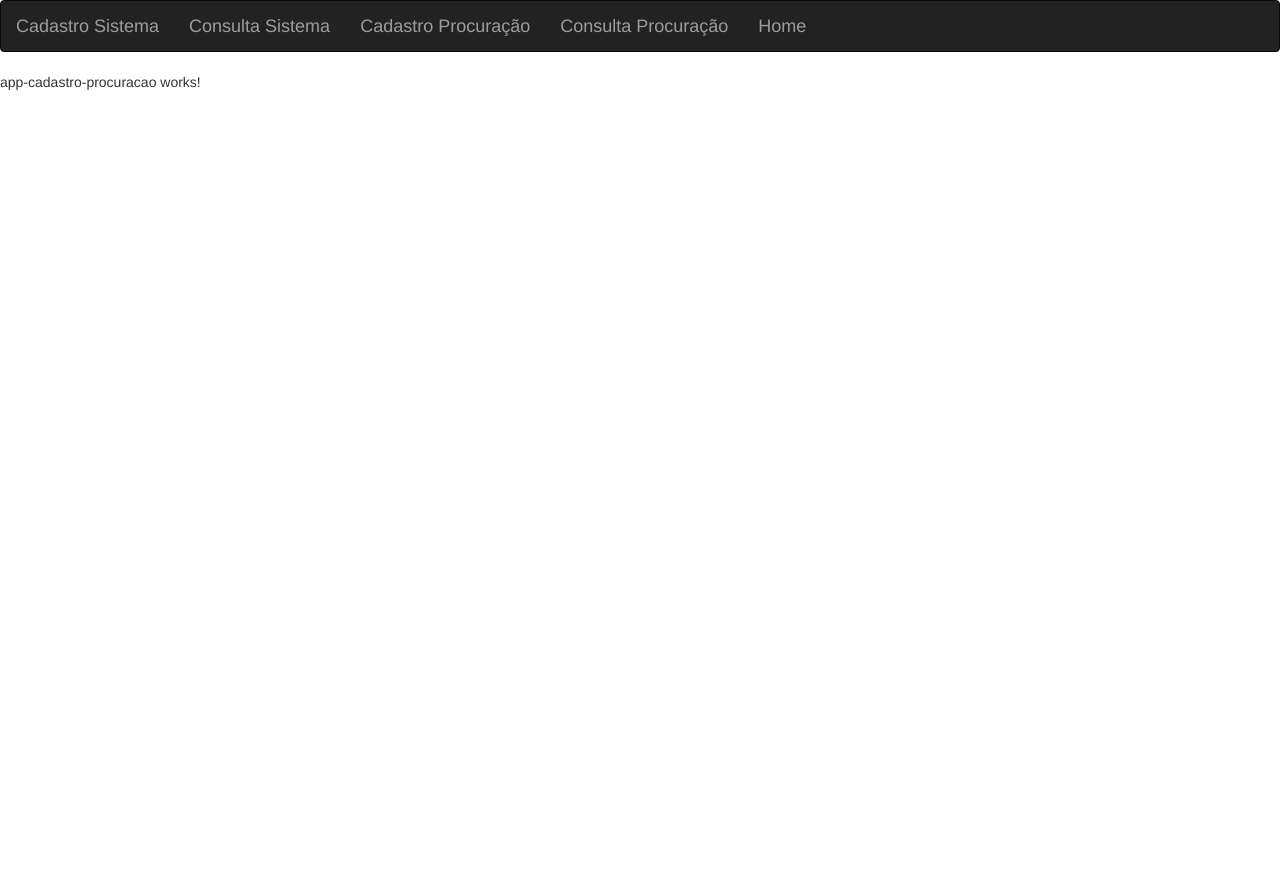
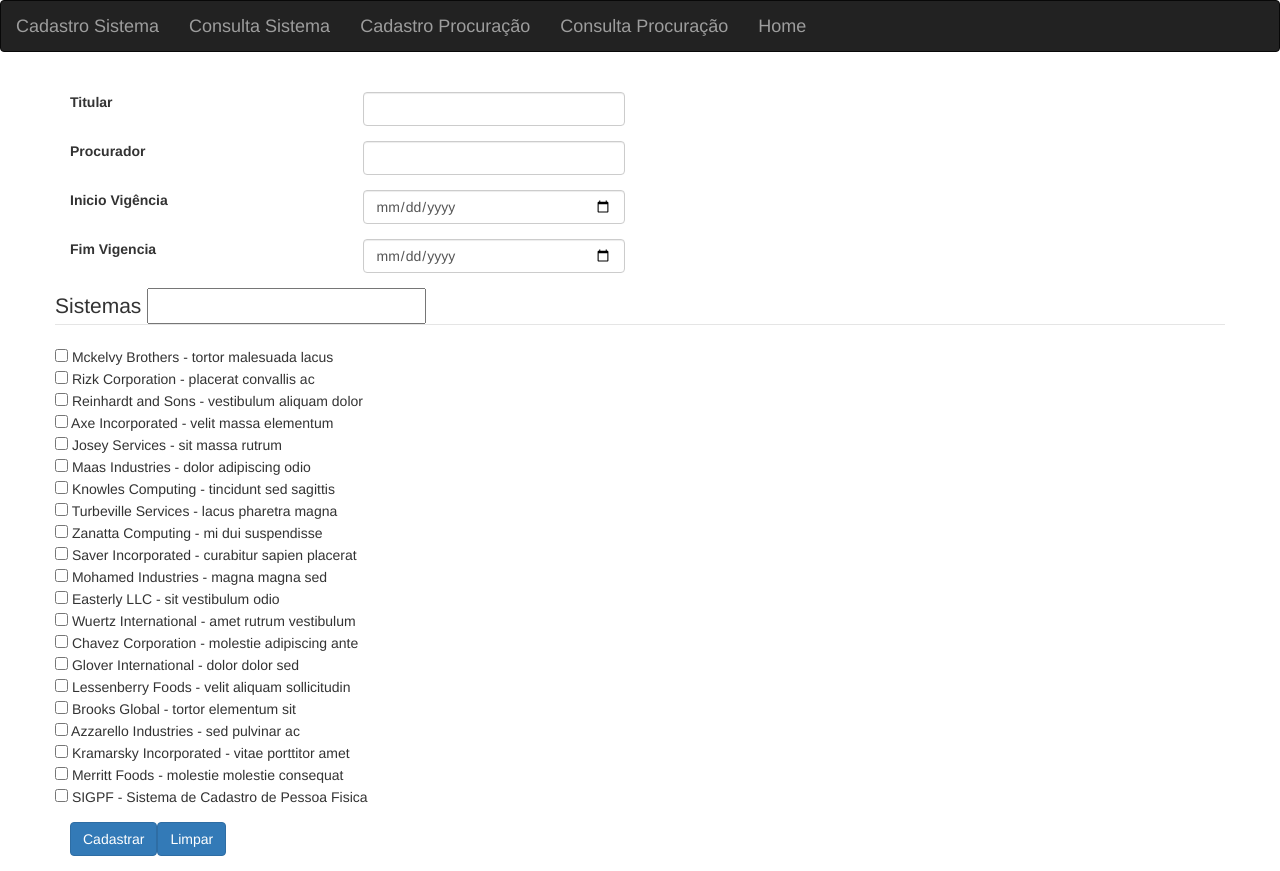
Before and after one commit to andrebritto/procFront, an Angular app: page /cadastroProcuracao in a window 1280 px wide. Before the commit the page ends 800 px from the top, so only its background shows below. Built offline with nearby package versions, Linux system fonts and the light colour scheme; data requests are answered from the project's data file.

Commit message:
Implementação incompleta da inclusão de procuração.

```diff
--- a/db.json
+++ b/db.json
@@ -1,4 +1,58 @@
 {
+  "procuracao": [
+    {
+      "id": 1,
+      "niTitular": 68393934592,
+      "niProcurador": 44573078164,
+      "dtInicioVigencia": "2017-04-21",
+      "dtFimVigencia": "2017-04-28",
+      "sistemas": [
+        "89735",
+        "00001",
+        "17330"
+      ]
+    },
+    {
+      "id": 2,
+      "niTitular": 28550487018,
+      "niProcurador": 13731463616,
+      "dtInicioVigencia": "2017-04-21",
+      "dtFimVigencia": "2017-04-28",
+      "sistemas": [
+        "89735",
+        "00001",
+        "17330"
+      ]
+    },
+    {
+      "niTitular": "68281455500",
+      "niProcurador": "56765425311",
+      "dtInicioVigencia": "2017-04-21",
+      "dtFimVigencia": "2017-04-27",
+      "sistemas": [
+        89735,
+        "00001",
+        17330
+      ],
+      "id": 3
+    },
+    {
+      "niTitular": "68281455500",
+      "niProcurador": "00000000000",
+      "dtInicioVigencia": "2017-04-21",
+      "dtFimVigencia": "2017-04-27",
+      "sistemas": [
+        89735,
+        "00001",
+        17330,
+        21807,
+        29793,
+        55375,
+        68974
+      ],
+      "id": 4
+    }
+  ],
   "sistema": [
     {
       "id": 1,
--- /dev/null
+++ b/src/app/Procuracao.ts
@@ -0,0 +1,10 @@
+export class Procuracao {
+    constructor(
+        public niTitular: string,
+        public niProcurador: string,
+        public dtInicioVigencia: string,
+        public dtFimVigencia: string,
+        public sistemas: string[],
+        public id?: number
+    ) { }
+}
--- a/src/app/Sistema.ts
+++ b/src/app/Sistema.ts
@@ -3,6 +3,7 @@ export class Sistema {
         public codigo: number,
         public sigla: string,
         public descricao: string,
-        public tipoPessoa: number){}
+        public tipoPessoa: number,
         public id?: number
+    ) { }
 }
--- a/src/app/app-cadastro-procuracao/app-cadastro-procuracao.component.html
+++ b/src/app/app-cadastro-procuracao/app-cadastro-procuracao.component.html
@@ -1,3 +1,51 @@
-<p>
-  app-cadastro-procuracao works!
-</p>
+<div class="container">
+  <h2>{{diagnostic}} </h2>
+
+  <form #cadProcForm="ngForm" class="form-horizontal">
+    <div class="form-group row">
+      <label class="form-control-label col-md-3" for="niTitular">Titular</label>
+      <div class="col-md-3">
+        <input [(ngModel)]="niTitular" type="text" class="form-control" name="niTitular" required>
+      </div>
+    </div>
+    <div class="form-group row">
+      <label class="form-control-label col-md-3" for="niProcurador">Procurador</label>
+      <div class="col-md-3">
+        <input [(ngModel)]="niProcurador" type="text" class="form-control" name="niProcurador" required>
+      </div>
+    </div>
+    <div class="form-group row">
+      <label class="form-control-label col-md-3" for="dtInicioVigencia">Inicio Vigência</label>
+      <div class="col-md-3">
+        <input [(ngModel)]="dtInicioVigencia" type="date" class="form-control" name="dtInicioVigencia" required>
+      </div>
+    </div>
+    <div class="form-group row">
+      <label class="form-control-label col-md-3" for="dtFimVigencia">Fim Vigencia</label>
+      <div class="col-md-3">
+        <input [(ngModel)]="dtFimVigencia" type="date" class="form-control" name="dtFimVigencia" required>
+      </div>
+    </div>
+
+    <div class="form-group row">
+
+      <fieldset class="standard">
+        <legend>Sistemas <input type="text" #x (keyup)="0"></legend>
+        <div *ngFor="let sistema of sistemasDisponiveis">
+          <div *ngIf="(sistema.descricao.indexOf(x.value) > 0) || !(x.value)">
+            <input type="checkbox" #s  name="s" (click)="marcaSistema(sistema,$event.target.checked)">
+            {{sistema.sigla}} - {{sistema.descricao}}
+          </div>
+        </div>
+      </fieldset>
+    </div>
+    <div class="form-group row">
+      <div class="col-md-3">
+        <button class="btn btn-primary" name="btCadSistema" (click)="cadastrar(cadProcForm)"> Cadastrar </button>
+        <button class="btn btn-primary" name="btLimpar" type="reset"> Limpar </button>
+      </div>
+    </div>
+    <input type="hidden" [(ngModel)]="sistemas" name="sistemas">
+  </form>
+
+</div>
--- a/src/app/app-cadastro-procuracao/app-cadastro-procuracao.component.ts
+++ b/src/app/app-cadastro-procuracao/app-cadastro-procuracao.component.ts
@@ -1,4 +1,9 @@
 import { Component, OnInit } from '@angular/core';
+import { NgForm } from '@angular/forms';
+import { ProcuracoesService } from '../procuracoes.service';
+import { Procuracao } from '../Procuracao';
+import { Sistema } from '../Sistema';
+
 
 @Component({
   selector: 'app-app-cadastro-procuracao',
@@ -7,9 +12,52 @@ import { Component, OnInit } from '@angular/core';
 })
 export class AppCadastroProcuracaoComponent implements OnInit {
 
-  constructor() { }
+  sistemasDisponiveis: Sistema[];
+  sistemas: any[] = [];
+  errorMessage: string;
+  resultado: string;
+  proc: Procuracao;
+  constructor(private service: ProcuracoesService) {
+    this.carregarSistemas();
+  }
 
   ngOnInit() {
   }
 
+
+  carregarSistemas() {
+    this.service.getSistemas()
+      .subscribe(
+      saida => this.sistemasDisponiveis = saida,
+      error => this.errorMessage = <any>error);
+  }
+
+  cadastrar(form: NgForm) {
+    this.proc = {
+      niTitular: form.value.niTitular,
+      niProcurador: form.value.niProcurador,
+      dtInicioVigencia: form.value.dtInicioVigencia,
+      dtFimVigencia: form.value.dtFimVigencia,
+      sistemas: form.value.sistemas
+    }
+console.log("entrada do formulario: " + JSON.stringify(this.proc));
+console.log("entrada do form.value.dtInicioVigencia: " + form.value.dtInicioVigencia);
+    this.service.createProcuracao(this.proc)
+      .subscribe(
+      saida => this.resultado = JSON.stringify(saida),
+      error => this.errorMessage = <any>error);
+
+    console.log("Post Saida: " + this.resultado);
+  }
+
+
+
+
+  marcaSistema(id: any, checked: any) {
+    if (checked) {
+      this.sistemas.push(id.codigo);
+    } else {
+      this.sistemas.splice(this.sistemas.indexOf(id.codigo), 1);
+    }
+  }
 }
--- a/src/app/procuracoes.service.ts
+++ b/src/app/procuracoes.service.ts
@@ -2,6 +2,7 @@ import { Injectable } from '@angular/core';
 import { Http, Response, Headers, RequestOptions } from '@angular/http';
 import { Observable } from 'rxjs/Observable';
 import { Sistema } from './Sistema';
+import { Procuracao } from './Procuracao';
 import 'rxjs/add/operator/catch';
 import 'rxjs/add/operator/map';
 
@@ -11,7 +12,8 @@ export class ProcuracoesService {
 
   constructor(private http: Http) { }
 
-getSistemas(): Observable<Sistema[]> {
+  // ************************* Sistemas****************************************************
+  getSistemas(): Observable<Sistema[]> {
 
     return this.http.get(this.url + 'sistema/')
       .map(this.extractData)
@@ -25,24 +27,43 @@ getSistemas(): Observable<Sistema[]> {
     console.log("Dado de entrada: " + obj);
     return this.http.post(this.url + "sistema/", {
       sigla: obj.sigla,
-      codigo:obj.codigo,
+      codigo: obj.codigo,
       descricao: obj.descricao,
       tipoPessoa: obj.tipoPessoa
     }, options)
       .map(this.extractData)
       .catch(this.handleError);
   }
+
+  deleteSistema(id: number): Observable<string> {
+    console.log("apagando sistema de id: " + id);
+    return this.http.delete(this.url + 'sistema/' + id)
+      .map(this.extractData)
+      .catch(this.handleError);
+  }
+
+  // ******************************Procuração ********************************
+  createProcuracao(obj: Procuracao): Observable<Procuracao> {
+    let headers = new Headers({ 'Content-Type': 'application/json' });
+    let options = new RequestOptions({ headers: headers });
+    let body = JSON.stringify(obj);
+    console.log("Dado de entrada: " + obj);
+    return this.http.post(this.url + "procuracao/", {
+      niTitular: obj.niTitular,
+      niProcurador: obj.niProcurador,
+      dtInicioVigencia: obj.dtInicioVigencia,
+      dtFimVigencia: obj.dtFimVigencia,
+      sistemas: obj.sistemas
+    }, options)
+      .map(this.extractData)
+      .catch(this.handleError);
+  }
+
+  // ******************************* Infra ************************************
   private extractData(res: Response) {
     let body = res.json();
     console.log("extractData: " + JSON.stringify(body));
     return body || {};
-  }
-
-deleteSistema(id: number): Observable<string> {
-    console.log("apagando sistema de id: " + id);
-    return this.http.delete(this.url + 'sistema/' + id)
-      .map(this.extractData)
-      .catch(this.handleError);
   }
   private handleError(error: Response | any) {
     // In a real world app, you might use a remote logging infrastructure
```
Also changed, not shown: src/app/app-consulta-sistema/app-consulta-sistema.component.ts (+1 -144 lines), 1 other file (tests, documents, lock files or other folders).
